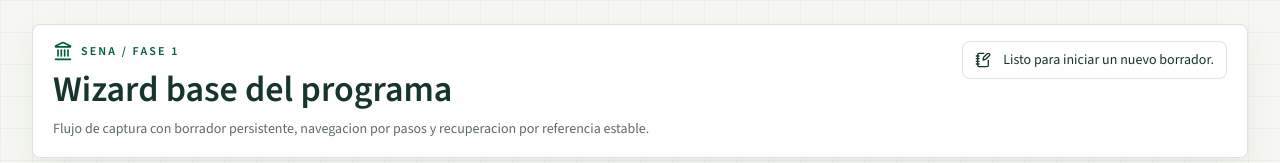
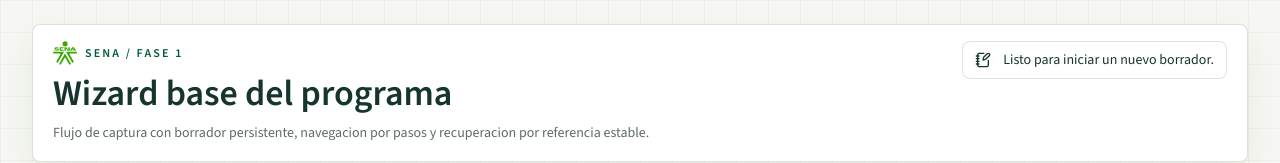
Before and after one commit to alyconr/ASGARD-APP, a Next.js app in the folder frontend/: page / in a window 1280 px wide. Shown: the top 163 px of the page. Built offline with nearby package versions, Linux system fonts and the light colour scheme.

Commit message:
feat(frontend): agregar logo SENA oficial en verde al wizard

```diff
--- a/frontend/src/features/programa/components/programa-wizard-shell.tsx
+++ b/frontend/src/features/programa/components/programa-wizard-shell.tsx
@@ -1,5 +1,6 @@
 "use client";
 
+import Image from "next/image";
 import {
   AlertCircle,
   ArrowLeft,
@@ -380,7 +381,13 @@ export function ProgramaWizardShell(): React.JSX.Element {
         <div className="flex flex-wrap items-start justify-between gap-4">
           <div className="max-w-3xl">
             <div className="flex items-center gap-2 text-[var(--accent-strong)]">
-              <Landmark className="h-5 w-5" />
+              <Image
+                src="/logo-sena.svg"
+                alt="Logo SENA"
+                width={24}
+                height={24}
+                className="object-contain shrink-0"
+              />
               <p className="text-xs font-semibold tracking-[0.18em] uppercase">
                 SENA / Fase 1
               </p>
```
Also changed, not shown: frontend/public/logo-sena.svg (added).
